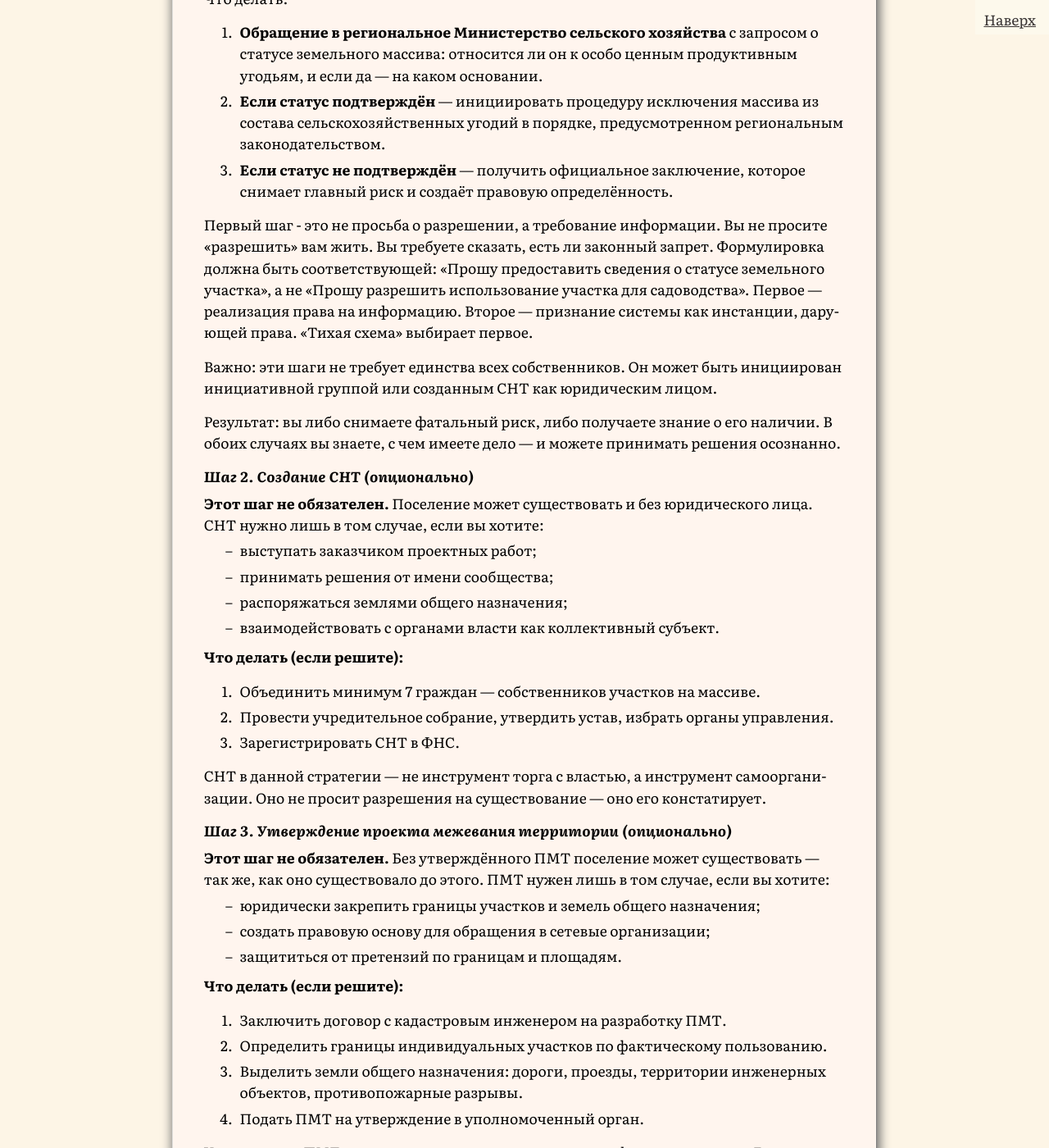
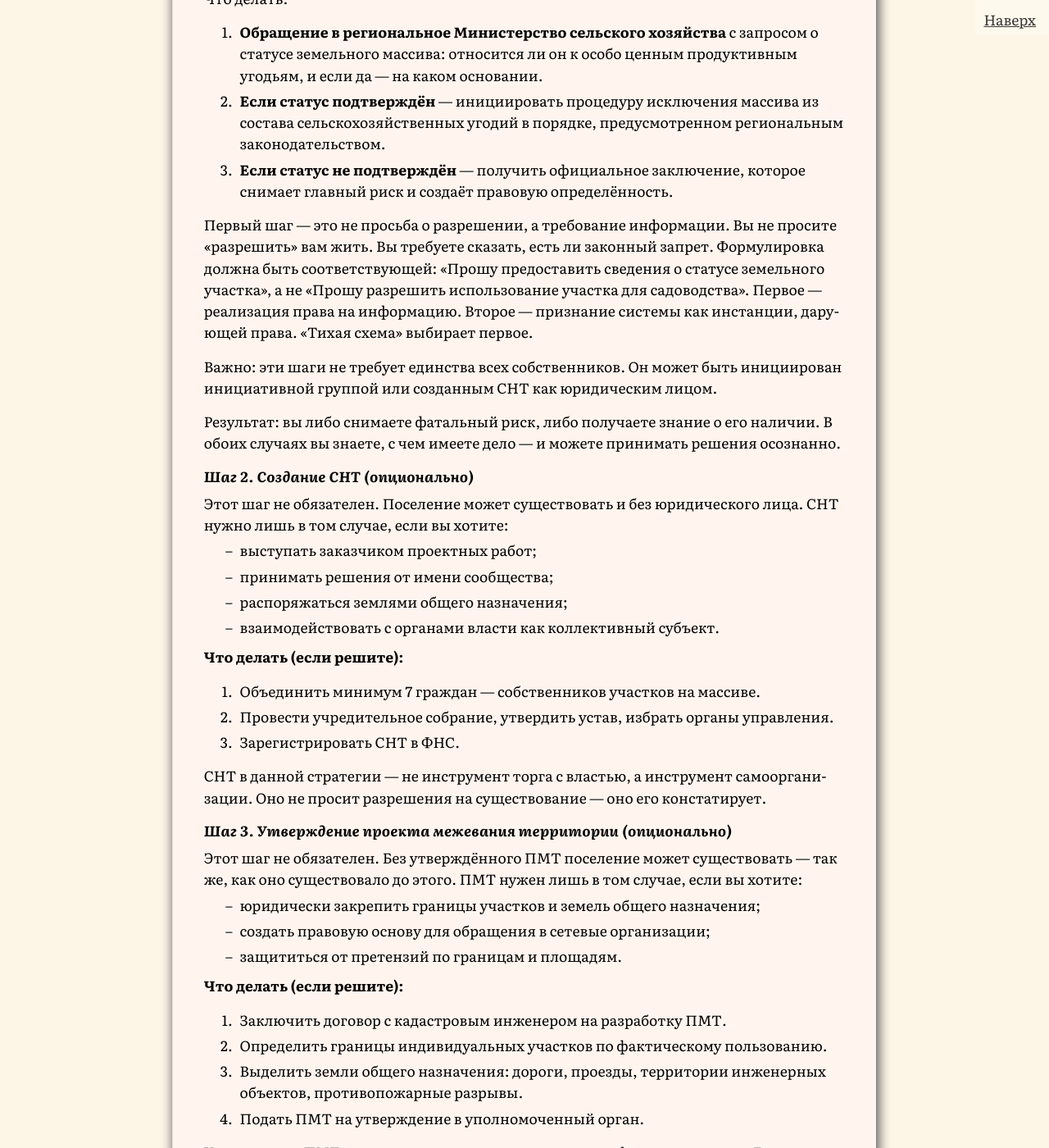
Before and after one commit to SergSi/land-use-art, a Jekyll site: the page built from _posts/2025-12-20-snt.md, in a window 1280 px wide and 1400 px high, scrolled down 10553 px. Shown: the whole window at 82% size. Built offline with Jekyll 4.4.1, drawn with Linux system fonts in a browser that asks for light colours; some web fonts are replaced.

Commit message:
Update 2025-12-20-snt.md

```diff
--- a/_posts/2025-12-20-snt.md
+++ b/_posts/2025-12-20-snt.md
@@ -251,7 +251,7 @@
 2. **Если статус подтверждён** — инициировать процедуру исключения массива из состава сельскохозяйственных угодий в порядке, предусмотренном региональным законодательством.
 3. **Если статус не подтверждён** — получить официальное заключение, которое снимает главный риск и создаёт правовую определённость.
 
-Первый шаг - это не просьба о разрешении, а требование информации. Вы не просите «разрешить» вам жить. Вы требуете сказать, есть ли законный запрет. Формулировка должна быть соответствующей: «Прошу предоставить сведения о статусе земельного участка», а не «Прошу разрешить использование участка для садоводства». Первое — реализация права на информацию. Второе — признание системы как инстанции, дарующей права. «Тихая схема» выбирает первое.
+Первый шаг — это не просьба о разрешении, а требование информации. Вы не просите «разрешить» вам жить. Вы требуете сказать, есть ли законный запрет. Формулировка должна быть соответствующей: «Прошу предоставить сведения о статусе земельного участка», а не «Прошу разрешить использование участка для садоводства». Первое — реализация права на информацию. Второе — признание системы как инстанции, дарующей права. «Тихая схема» выбирает первое.
 
 Важно: эти шаги не требует единства всех собственников. Он может быть инициирован инициативной группой или созданным СНТ как юридическим лицом.
 
@@ -259,7 +259,7 @@
 
 ##### Шаг 2. Создание СНТ (опционально)
 
-**Этот шаг не обязателен.** Поселение может существовать и без юридического лица. СНТ нужно лишь в том случае, если вы хотите:
+Этот шаг не обязателен. Поселение может существовать и без юридического лица. СНТ нужно лишь в том случае, если вы хотите:
 
 - выступать заказчиком проектных работ;
 - принимать решения от имени сообщества;
@@ -276,7 +276,7 @@
 
 ##### Шаг 3. Утверждение проекта межевания территории (опционально)
 
-**Этот шаг не обязателен.** Без утверждённого ПМТ поселение может существовать — так же, как оно существовало до этого. ПМТ нужен лишь в том случае, если вы хотите:
+Этот шаг не обязателен. Без утверждённого ПМТ поселение может существовать — так же, как оно существовало до этого. ПМТ нужен лишь в том случае, если вы хотите:
 
 - юридически закрепить границы участков и земель общего назначения;
 - создать правовую основу для обращения в сетевые организации;
```
